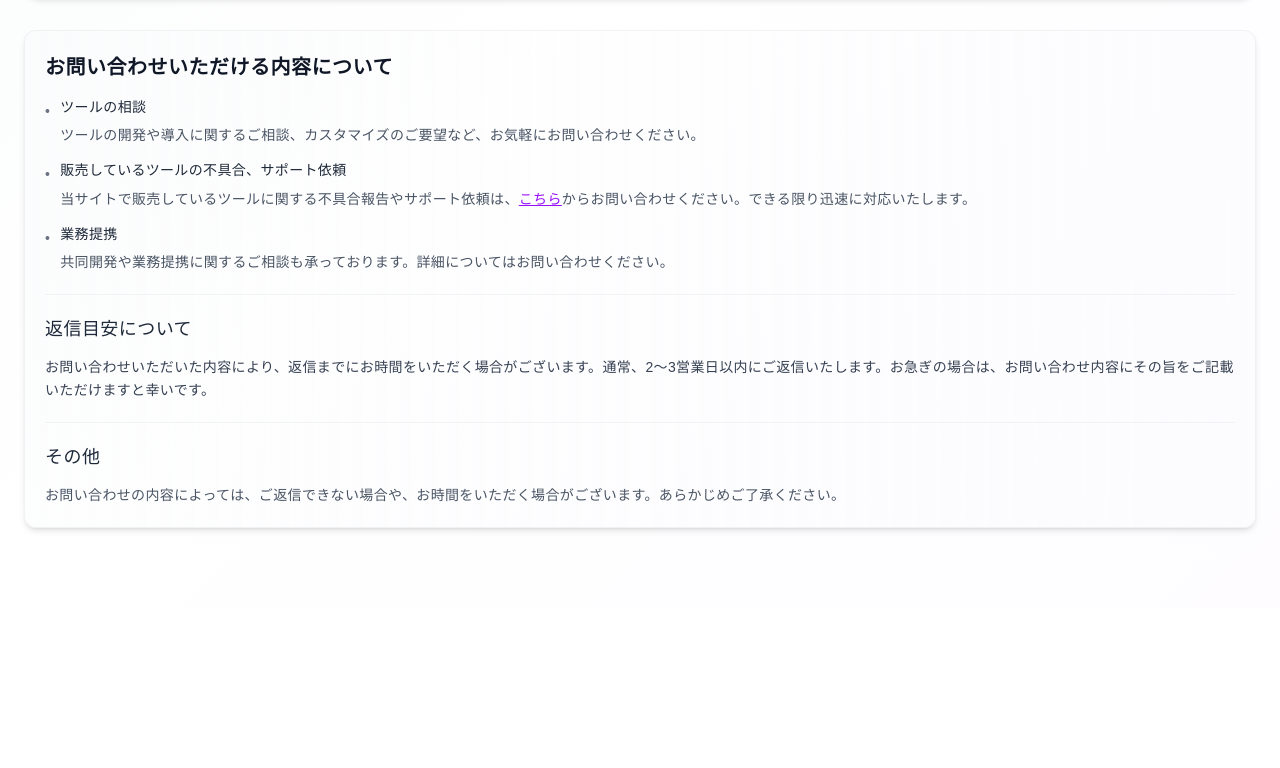
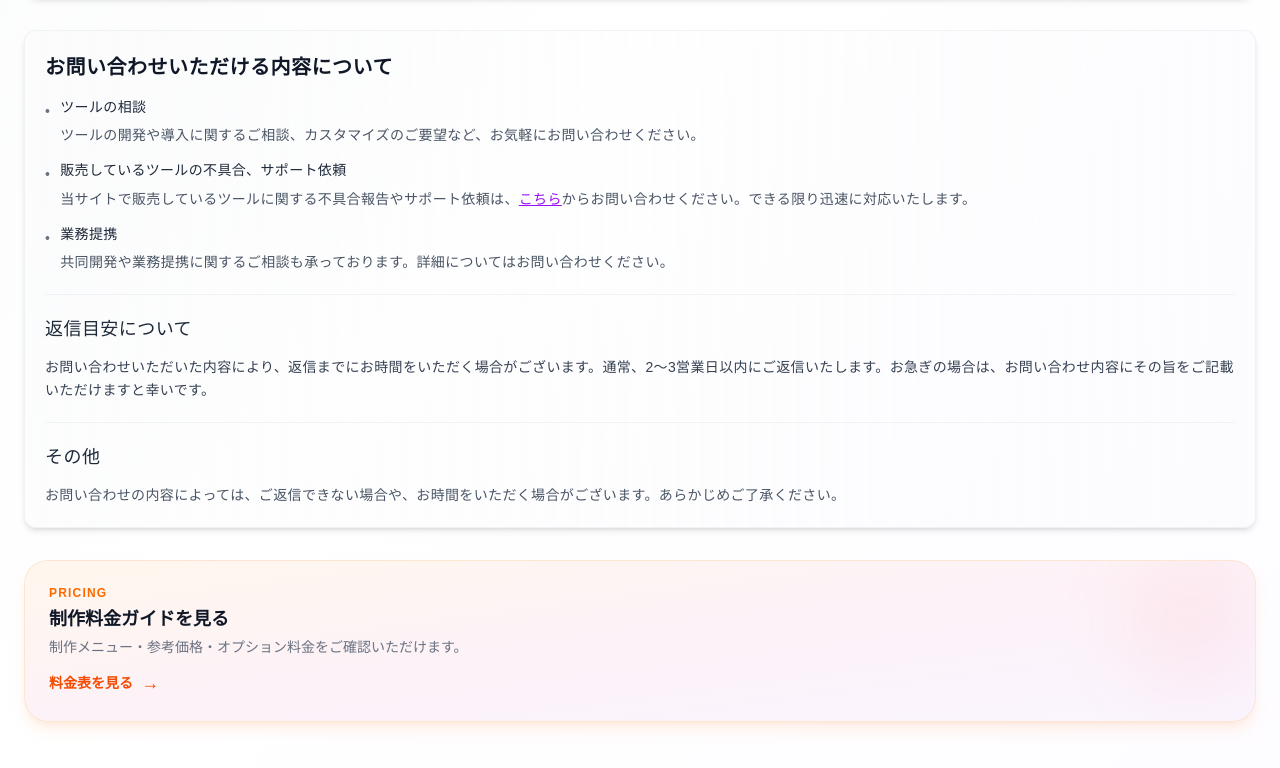
Before and after one commit to tsuki-lab/tsuki-lab-web-nextjs, a Next.js app: page /contact in a window 1280 px wide. Shown: the part 716-1484 px from the top of the page. Before the commit the page ends 1324 px from the top, so only its background shows below. Built offline with nearby package versions, Linux system fonts and the light colour scheme; no server answers.

Commit message:
feat: contactページにpricingへのリンクカードを追加
https://claude.ai/code/session_01R7uWsMT34W13o43Pz1kfRV

```diff
--- a/app/contact/page.tsx
+++ b/app/contact/page.tsx
@@ -192,6 +192,33 @@ export default function Contact() {
               </div>
             </div>
           </section>
+
+          <div
+            className={`mt-8 ${isMounted ? "animate-card-entrance" : "opacity-0"}`}
+            style={isMounted ? { animationDelay: "0.9s" } : {}}
+          >
+            <Link
+              href="/pricing"
+              className="group relative block overflow-hidden rounded-3xl border border-orange-200/50 bg-linear-to-br from-orange-50 via-pink-50 to-purple-50 p-6 shadow-lg shadow-orange-500/10 transition-all duration-300 hover:scale-[1.01] hover:shadow-xl hover:shadow-orange-500/20 dark:border-orange-800/50 dark:from-orange-950/30 dark:via-pink-950/30 dark:to-purple-950/30"
+            >
+              <div className="absolute right-0 top-0 h-32 w-32 rounded-full bg-linear-to-br from-orange-400/20 to-pink-400/20 blur-2xl opacity-50 transition-opacity duration-300 group-hover:opacity-70" />
+              <div className="relative">
+                <p className="mb-1 text-xs font-semibold uppercase tracking-widest text-orange-500 dark:text-orange-400">
+                  pricing
+                </p>
+                <h2 className="mb-1 text-lg font-bold text-gray-900 dark:text-white">
+                  制作料金ガイドを見る
+                </h2>
+                <p className="mb-3 text-sm text-gray-500 dark:text-gray-400">
+                  制作メニュー・参考価格・オプション料金をご確認いただけます。
+                </p>
+                <div className="inline-flex items-center gap-2 text-sm font-semibold text-orange-600 transition-transform duration-200 group-hover:translate-x-1 dark:text-orange-400">
+                  <span>料金表を見る</span>
+                  <span className="text-lg">→</span>
+                </div>
+              </div>
+            </Link>
+          </div>
       </main>
     </div>
   );
```
